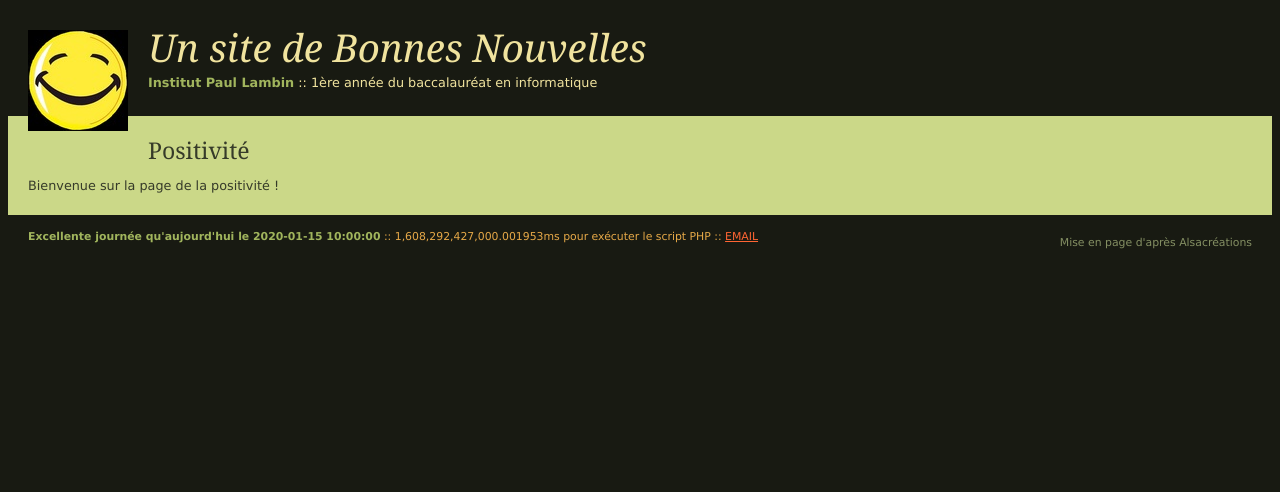
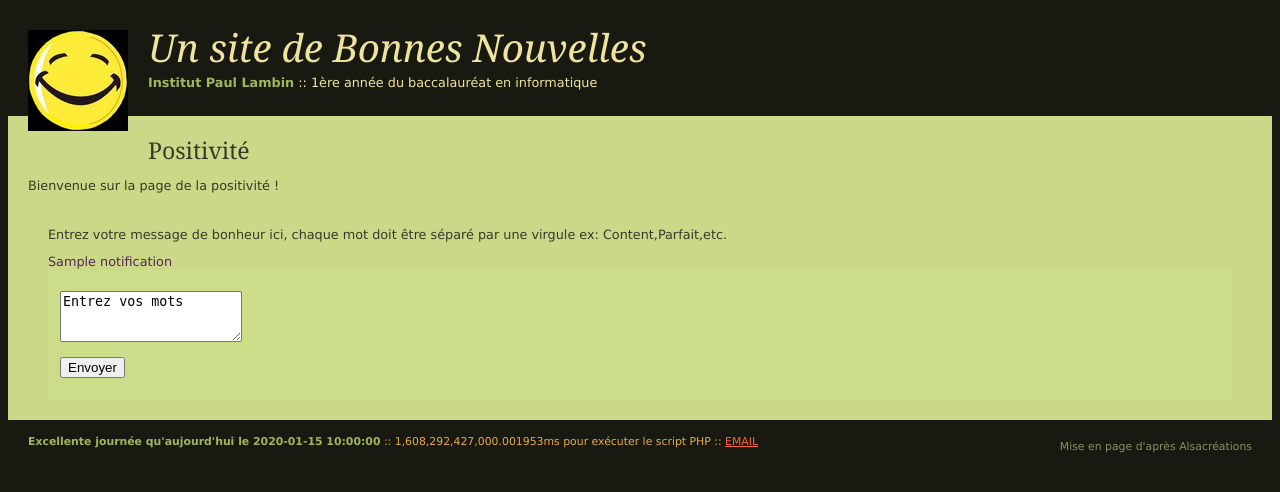
Before and after one commit to iGenji/DevOpsAzure, a PHP site: template views/positivity.php in a window 1280 px wide. Shown: the top 492 px of the page. Run offline with PHP 8.4, Linux system fonts and the light colour scheme; the template is opened without the code that fills it: most values are stand-ins (such as "Sample title", 1, 10 or a date in 2020); data that the repository does not hold is empty; some libraries are stand-ins or nearby versions.

Commit message:
fix - fix view positivity.php by fixing the index.php

```diff
--- a/controllers/PositivityController.php
+++ b/controllers/PositivityController.php
@@ -8,6 +8,7 @@ class PositivityController{
 
     public function run(){
 
+        $notification="";
 
         require_once(CHEMIN_VUES . 'positivity.php');
     }
--- a/index.php
+++ b/index.php
@@ -36,8 +36,8 @@
 			$controller = new ContactController();
 			break;
         case 'positivity':
-            require_once("controller/PositivityController.php");
-            $controller = new ContactController();
+            require_once("controllers/PositivityController.php");
+            $controller = new PositivityController();
             break;
 		default: # Par défaut, le contrôleur de l'accueil est sélectionné
 			require_once('controllers/AccueilController.php');
--- a/views/positivity.php
+++ b/views/positivity.php
@@ -1,4 +1,16 @@
 <div id="contenu">
 	<h2>Positivité</h2>
 	<p>Bienvenue sur la page de la positivité !</p>
+    <div id="contenu">
+
+        <p>Entrez votre message de bonheur ici, chaque mot doit être séparé par une virgule ex: Content,Parfait,etc.</p>
+        <div id="notification"><?php echo $notification ?></div>
+        <div class="formulaire">
+            <form action="index.php?action=contact" method="post">
+
+                <p><textarea rows="3" name="message">Entrez vos mots</textarea></p>
+                <p><input type="submit" name="form_contact" value="Envoyer"></p>
+            </form>
+        </div>
+    </div><!-- #contenu -->
 </div><!-- #contenu -->
```
